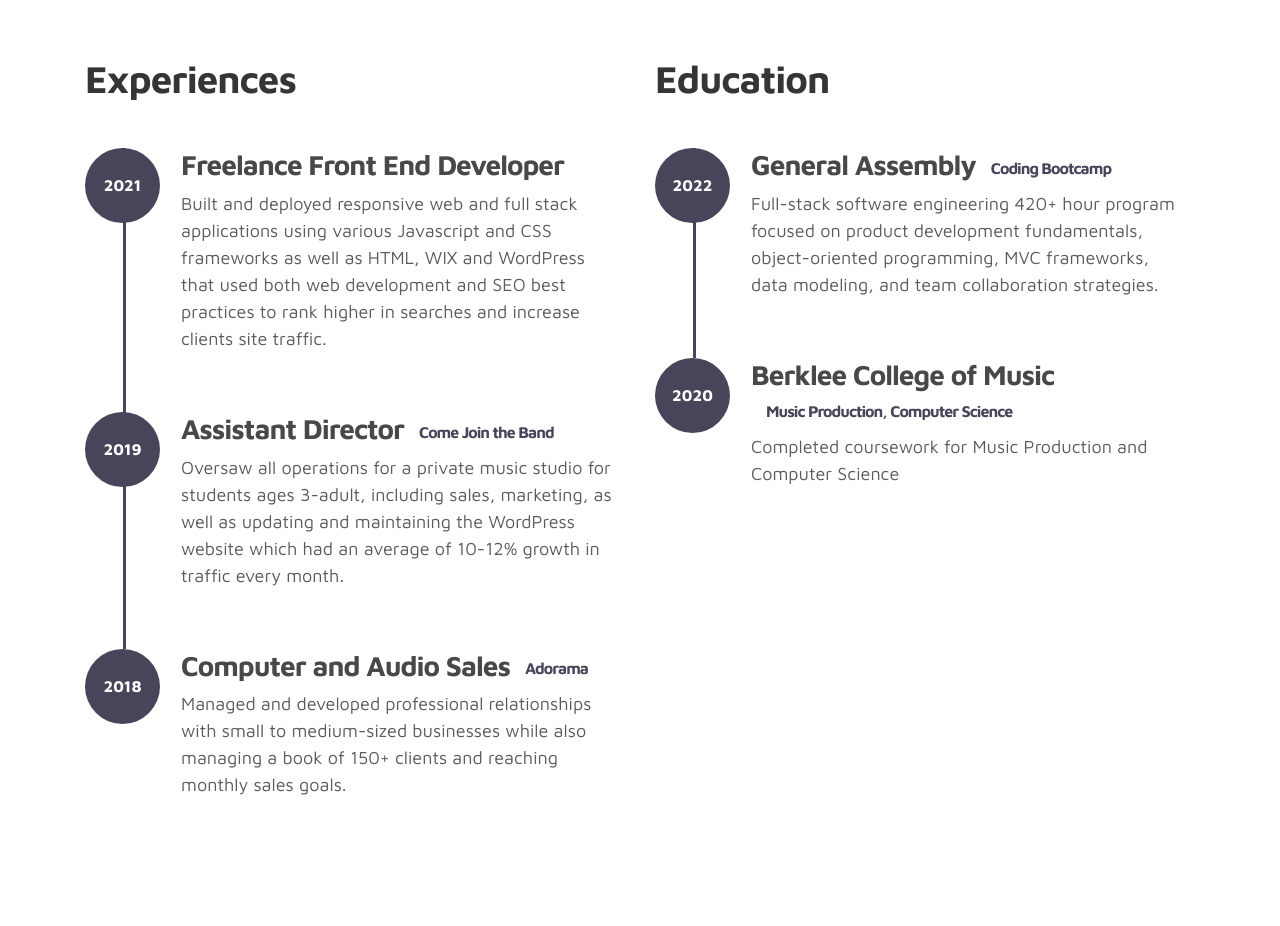
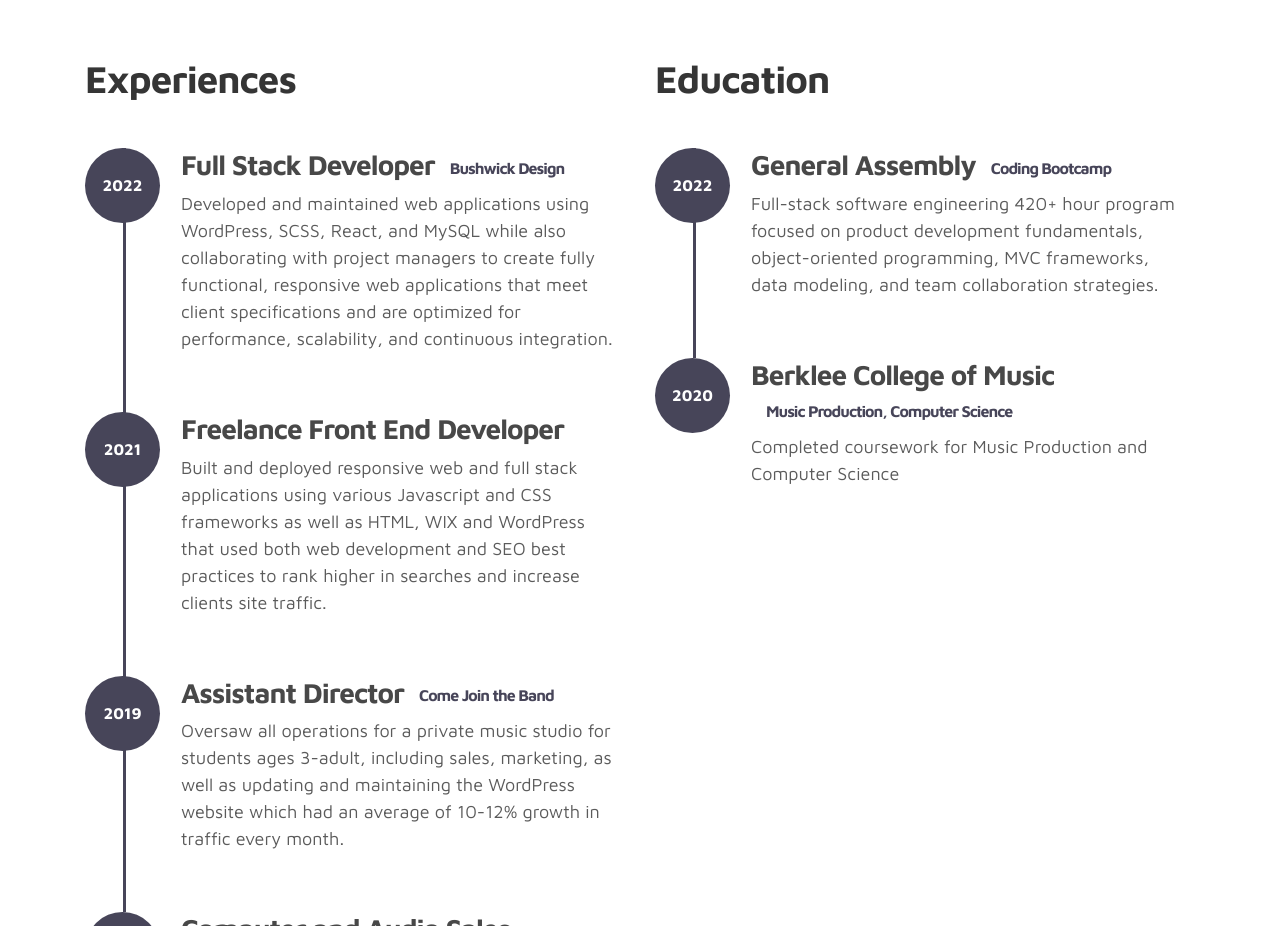
Before and after one commit to drew-anello/drew-anello.github.io, a plain HTML site: page index.html in a window 1280 px wide. Shown: the part 1740-2666 px from the top of the page. Drawn offline with Linux system fonts and the light colour scheme.

Commit message:
updates resume on site

```diff
--- a/index.html
+++ b/index.html
@@ -162,6 +162,17 @@ https://www.tooplate.com/view/2115-marvel
                   <h2 class="mb-4">Experiences</h2>
 
                     <div class="timeline">
+                      <div class="timeline-wrapper">
+                        <div class="timeline-yr">
+                             <span>2022</span>
+                        </div>
+                        <div class="timeline-info">
+                             <h3><span>Full Stack Developer</span><small>Bushwick Design</small></h3>
+                               <p>Developed and maintained web applications using WordPress, SCSS, React, and MySQL while also collaborating with project managers to create fully functional, responsive web applications that meet client specifications and are optimized for performance, scalability, and continuous integration.
+                             </p>
+
+                        </div>
+                      </div>
                         <div class="timeline-wrapper">
                              <div class="timeline-yr">
                                   <span>2021</span>
```
